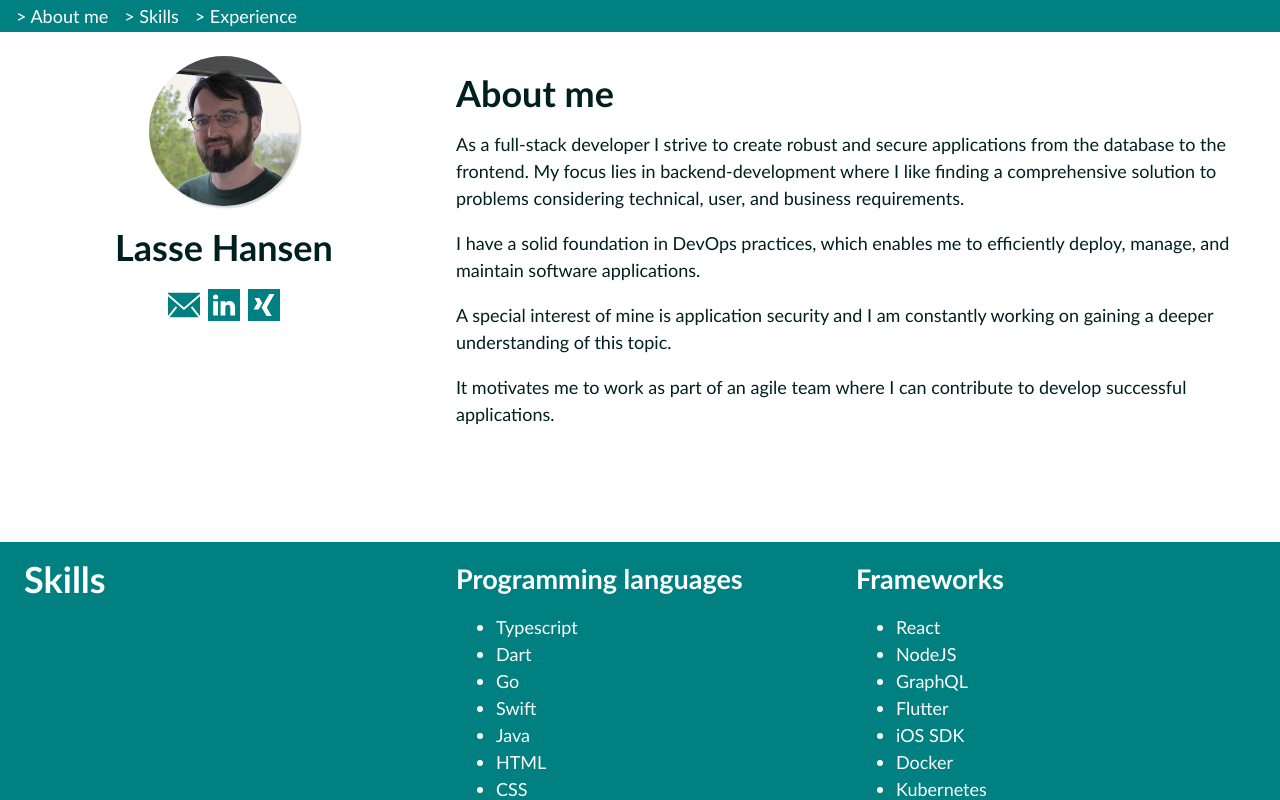
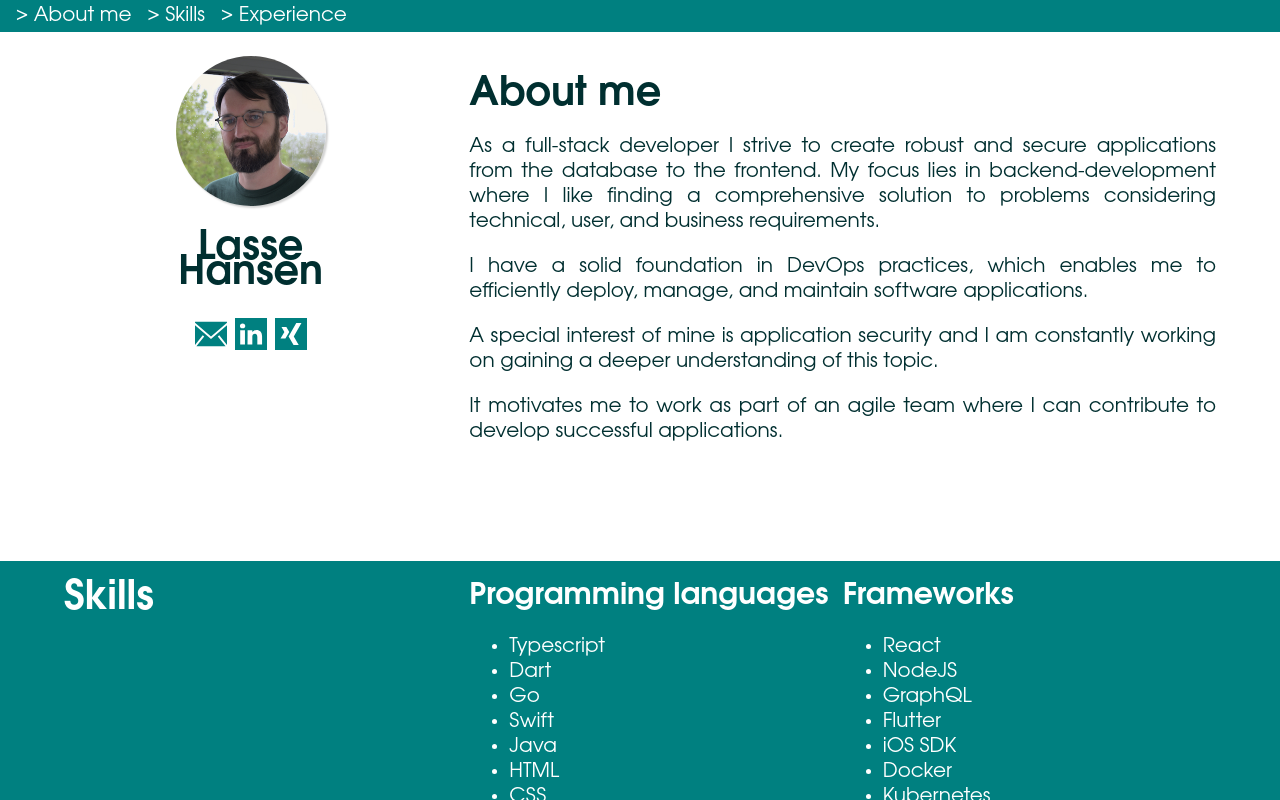
Before and after one commit to lashans/lashans.github.io, a plain HTML site: page index.html in a window 1280 px wide. Drawn offline with Linux system fonts and the light colour scheme.

Commit message:
Minor layout changes

```diff
--- a/style.css
+++ b/style.css
@@ -3,6 +3,7 @@
     --fontStackOldStyle: 'Iowan Old Style', 'Palatino Linotype', 'URW Palladio L', P052, serif;
     --fontStackHumanist: Seravek, 'Gill Sans Nova', Ubuntu, Calibri, 'DejaVu Sans', source-sans-pro, sans-serif;
     --fontStackClassicalHumanist:  Optima, Candara, 'Noto Sans', source-sans-pro, sans-serif;
+    --fontStackGeometricHumanist: Avenir, Montserrat, Corbel, 'URW Gothic', source-sans-pro, sans-serif;
     --fontStackMonospace: ui-monospace, 'Cascadia Code', 'Source Code Pro', Menlo, Consolas, 'DejaVu Sans Mono', monospace;
     --fontStackIndustrial: Bahnschrift, 'DIN Alternate', 'Franklin Gothic Medium', 'Nimbus Sans Narrow', sans-serif-condensed, sans-serif;
     --fontStackRoundedSans: ui-rounded, 'Hiragino Maru Gothic ProN', Quicksand, Comfortaa, Manjari, 'Arial Rounded MT', 'Arial Rounded MT Bold', Calibri, source-sans-pro, sans-serif;
@@ -14,25 +15,25 @@
     --padding-l: 32px;
     --padding-xl: 64px;
 
-    --horizontal-content-padding: 0 var(--padding-m);
+    --horizontal-content-padding: 0 var(--padding-xl);
 
     --header-height: 32px;
     --max-content-width: 1280px;
 
 
-    --font-size-body: 18px;
+    --font-size-body: 1.25em;
 
     --primary-color: teal;
     --shadow-color: lightgrey;
-    --font-color: #001f20;
+    --font-color: #002f30;
     --font-color-inverse: white;
     --shadow-color: lightgrey;
 }
 
 body {
-    font-family: var(--fontStackRoundedSans);
+    font-family: var(--fontStackGeometricHumanist);
     font-size: var(--font-size-body);
-    line-height: calc(var(--font-size-body) * 1.5);
+    line-height: calc(var(--font-size-body) * 1);
     color: var(--font-color);
     display: flex;
     justify-content: center;
@@ -100,6 +101,7 @@ body {
 .about {
     gap: var(--padding-l);
     padding: var(--horizontal-content-padding);
+    text-align: justify;
 }
 
 .contact {
```
